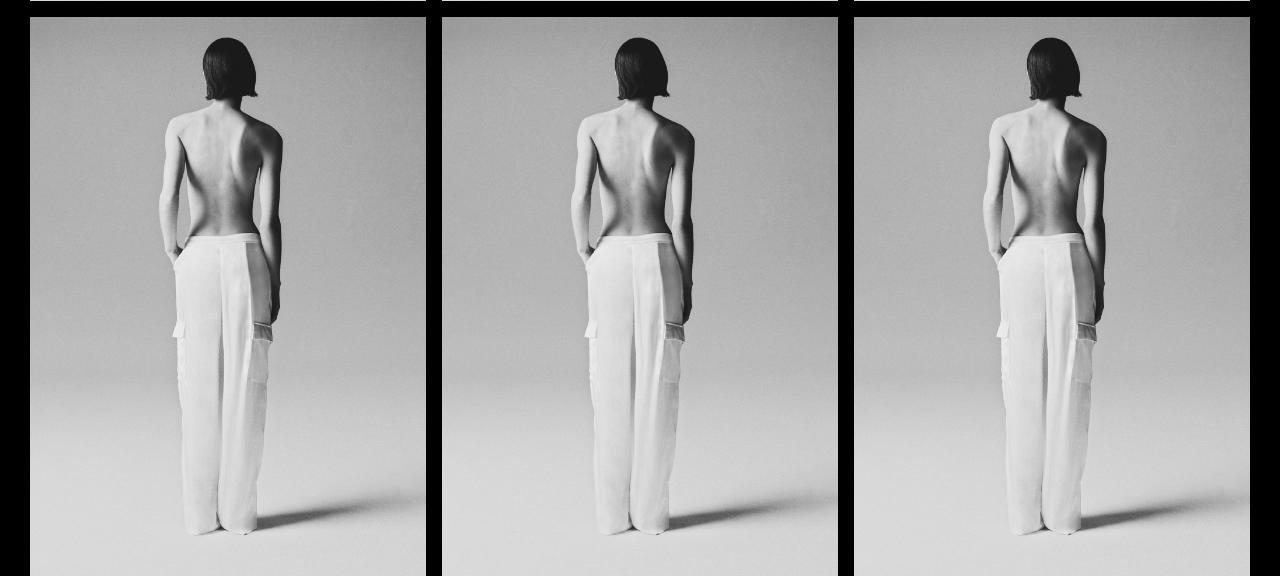
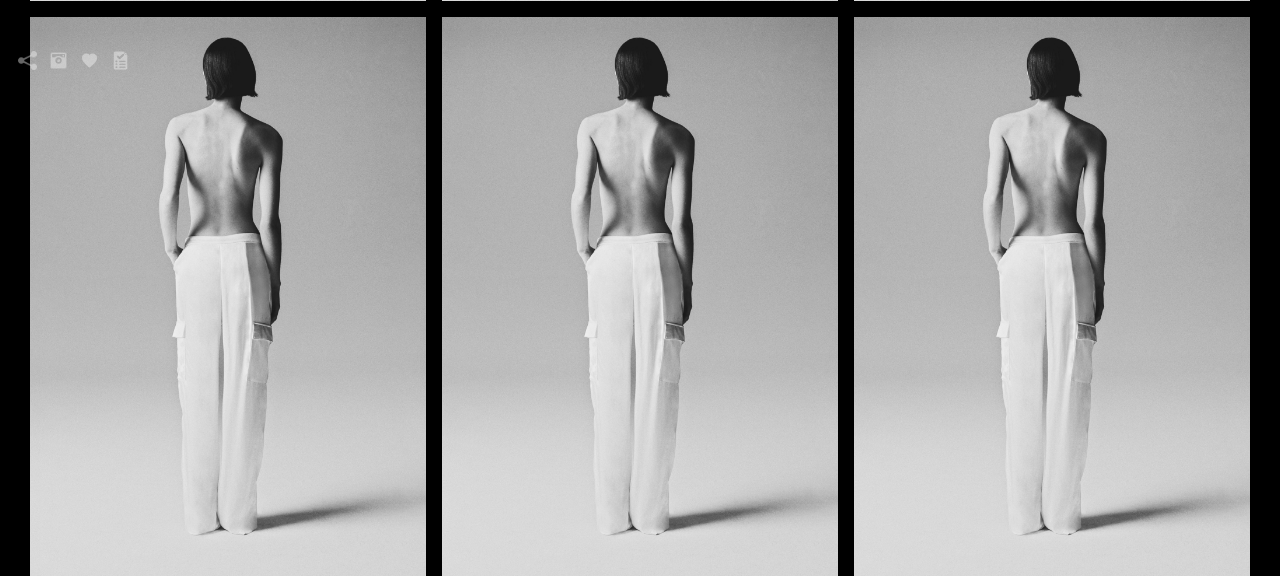
Before and after one commit to fedor11235/foto-olga, a Flask app: page / in a window 1280 px wide. Shown: the part 711-1287 px from the top of the page. Run offline with Flask 3, Linux system fonts and the light colour scheme.

Commit message:
finish footer

```diff
--- a/project_photo/static/css/main.css
+++ b/project_photo/static/css/main.css
@@ -45,9 +45,37 @@
   background-position: center;
 }
 .photo:hover {
-  z-index: 99;
+  z-index: 2;
   scale: 1.1;
 }
 .footer {
+  position: sticky;
+  bottom: 0;
+  display: flex;
+  opacity: .4;
+  gap: 12px;
   padding-left: 18px;
+  padding-bottom: 18px;
+  height: 20px;
+  z-index: 3;
 }
+.icon {
+  height: 19px;
+  width: 19px;
+  background-repeat: no-repeat;
+  background-size: cover;
+  background-position: center;
+  cursor: pointer;
+}
+.share {
+  background-image: url('../img/icons/share.png');
+}
+.instagram {
+  background-image: url('../img/icons/instagram.png');
+}
+.like {
+  background-image: url('../img/icons/like.png');
+}
+.enroll {
+  background-image: url('../img/icons/enroll.png');
+}
```
Also changed, not shown: project_photo/static/img/icons/enroll.png (added), project_photo/static/img/icons/instagram.png (added), project_photo/static/img/icons/like.png (added), project_photo/static/img/icons/share.png (added).
